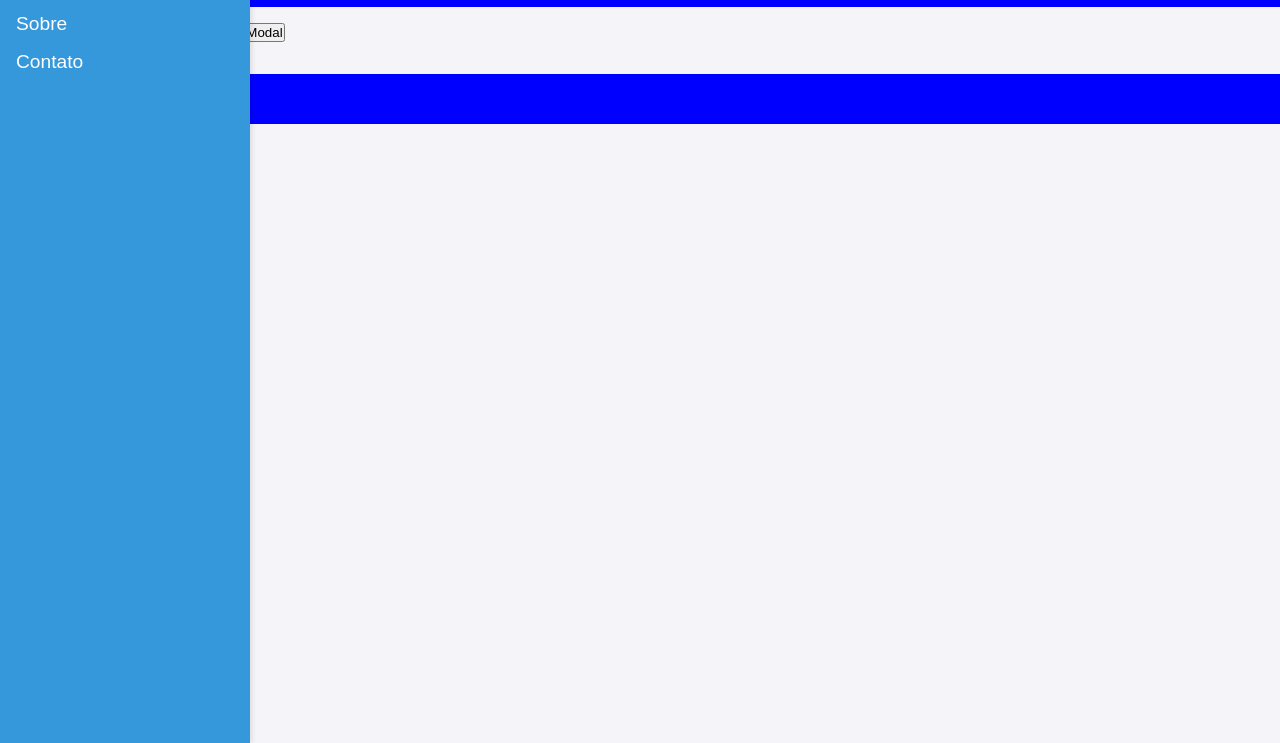
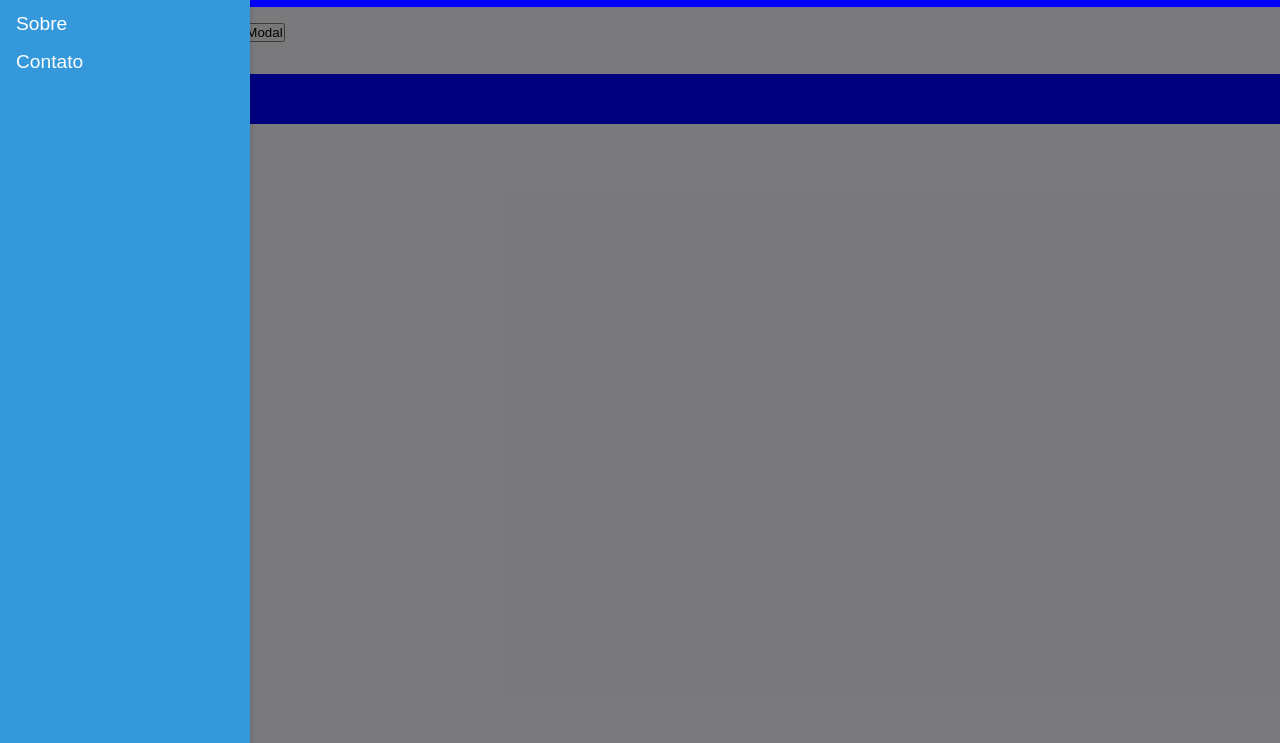
Before and after one commit to megabyte1330/tecnews, a website: page index.html in a window 1280 px wide. Both pictures are taken after a click on the element 143 px from the left and 32 px from the top of the page. Shown: the part 57-800 px from the top of the page. Drawn offline with Linux system fonts and the light colour scheme; no server answers.

Commit message:
add função para fechar o o sidebar

```diff
--- a/index.html
+++ b/index.html
@@ -27,6 +27,7 @@
             </ul>
         </nav>
     </aside>
+    <div id="hideall" class="hideall hidden"></div>
     <main>
         <section id="news-container">
             <!-- Grupos de notícias serão carregados aqui -->
--- a/scripts.js
+++ b/scripts.js
@@ -122,11 +122,19 @@ document.addEventListener('DOMContentLoaded', function() {
 
     // Seleciona o elemento sidebar
     const sidebar = document.getElementById("sidebar");
+    const hideall = document.getElementById('hideall');
+     hideall.addEventListener('click', function() {
+        sidebar.classList.toggle('visible');
+        hideall.classList.toggle('visible');
+
+     });
 
     // Seleciona o ícone do menu
     const menuIcon = document.querySelector("header figure");
      menuIcon.addEventListener('click', function() {
             sidebar.classList.toggle('visible');
+            hideall.classList.toggle('visible');
+
         });
       // Função de login
       function login(event) {
--- a/styles.css
+++ b/styles.css
@@ -380,3 +380,15 @@ footer {
 .active {
     display: grid;
 }
+#hideall {
+    width: 100%;
+    height: 100%;
+    position: fixed;
+    display: none;
+    background-color: rgba(0, 0, 0, 0.5);
+    z-index: 990;
+    top: 0;
+}
+#hideall.visible {
+    display: flex;
+}
```
